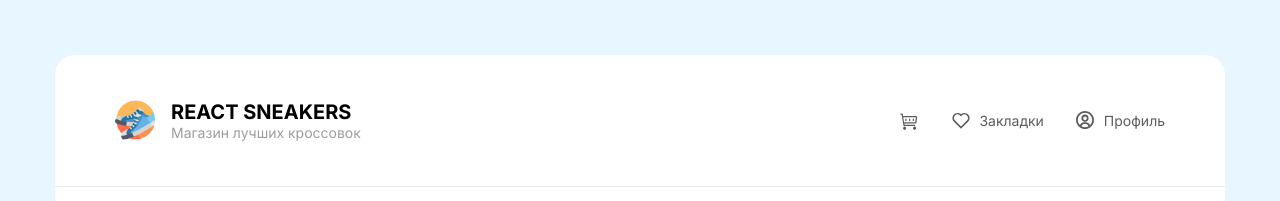
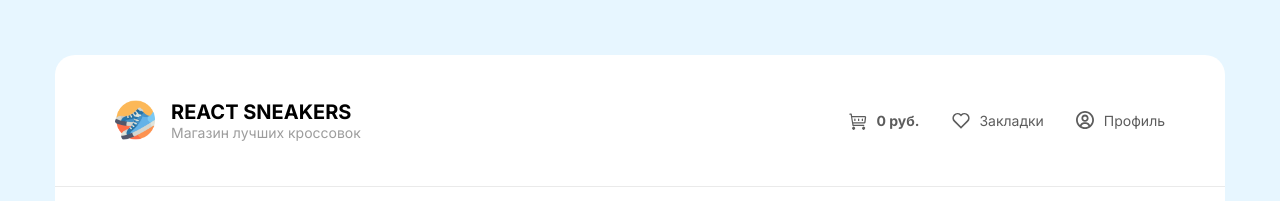
Before and after one commit to ZooMbix-hub/Next-Sneakers, a Next.js app: page / in a window 1280 px wide. Shown: the top 201 px of the page. Built offline with nearby package versions, Linux system fonts and the light colour scheme.

Commit message:
feat: добавление активного таба

```diff
--- a/src/app/layouts/PublicLayout/ui/Navigation/Navigation.module.css
+++ b/src/app/layouts/PublicLayout/ui/Navigation/Navigation.module.css
@@ -7,6 +7,7 @@
   display: flex;
   align-items: center;
   gap: 8px;
+  position: relative;
 }
 
 .link span {
@@ -24,3 +25,20 @@
 .link:hover svg {
   color: var(--gray2);
 }
+
+.active::after {
+  content: '';
+  position: absolute;
+  bottom: -5px;
+  width: 100%;
+  height: 3px;
+  background-color: var(--gray2);
+}
+
+.active span {
+  color: var(--gray2);
+}
+
+.active svg {
+  color: var(--gray2);
+}
--- a/src/app/layouts/PublicLayout/ui/Navigation/Navigation.tsx
+++ b/src/app/layouts/PublicLayout/ui/Navigation/Navigation.tsx
@@ -1,20 +1,29 @@
+'use client';
+
 import Link from 'next/link';
+import { usePathname } from 'next/navigation';
+import cn from 'classnames';
 import { Icon } from '@/src/assets';
 import { ROUTES } from '@/src/shared/routes';
 import { Typography } from '@/src/shared/ui/Typography';
 import s from './Navigation.module.css';
 
 export function Navigation() {
+  const pathname = usePathname();
+
   return (
     <nav>
       <ul className={s.linkContainer}>
         <li>
-          <Link className={s.link} href={ROUTES.basket}>
+          <Link className={cn(s.link, {[s.active]: pathname === ROUTES.basket})} href={ROUTES.basket}>
             <Icon.Basket />
+            <Typography weight={'bold'}>
+              {'0 руб.'}
+            </Typography>
           </Link>
         </li>
         <li>
-          <Link className={s.link} href={ROUTES.deferred}>
+          <Link className={cn(s.link, {[s.active]: pathname === ROUTES.deferred})} href={ROUTES.deferred}>
             <Icon.Defferred />
             <Typography color={'gray3'}>
               {'Закладки'}
@@ -22,7 +31,7 @@ export function Navigation() {
           </Link>
         </li>
         <li>
-          <Link className={s.link} href={ROUTES.profile}>
+          <Link className={cn(s.link, {[s.active]: pathname === ROUTES.profile})} href={ROUTES.profile}>
             <Icon.Profile />
             <Typography color={'gray3'}>
               {'Профиль'}
--- a/src/assets/Icon/icons/Profile.tsx
+++ b/src/assets/Icon/icons/Profile.tsx
@@ -2,6 +2,6 @@ import type { IconProps } from '../Icon';
 
 export const Profile = (props: IconProps) => (
   <svg width="20" height="20" viewBox="0 0 20 20" fill="#9B9B9B" xmlns="http://www.w3.org/2000/svg" {...props}>
-    <path fill-rule="evenodd" clip-rule="evenodd" d="M0 9C0 4.1211 4.1211 0 9 0C13.8789 0 18 4.1211 18 9C18 11.871 16.5672 14.4702 14.4 16.1316V16.2H14.3082C12.807 17.3205 10.9683 18 9 18C7.0317 18 5.193 17.3205 3.6918 16.2H3.6V16.1316C1.4328 14.4702 0 11.8701 0 9ZM6.41112 13.7124C5.93239 14.0975 5.59923 14.6344 5.4666 15.2343C6.5178 15.8436 7.7256 16.2 9 16.2C10.2744 16.2 11.4822 15.8436 12.5334 15.2343C12.4006 14.6344 12.0674 14.0977 11.5887 13.7126C11.11 13.3275 10.5144 13.1169 9.9 13.1157H8.1C7.48557 13.1168 6.88986 13.3272 6.41112 13.7124ZM12.391 12.0705C13.129 12.5617 13.7057 13.2596 14.049 14.0769C15.3693 12.7638 16.2 10.9584 16.2 9C16.2 5.0967 12.9033 1.8 9 1.8C5.0967 1.8 1.8 5.0967 1.8 9C1.8 10.9584 2.6307 12.7638 3.951 14.0769C4.2943 13.2596 4.87104 12.5617 5.60904 12.0705C6.34704 11.5794 7.21351 11.3168 8.1 11.3157H9.9C10.7865 11.3168 11.653 11.5794 12.391 12.0705ZM5.40001 7.2C5.40001 5.148 6.94801 3.6 9.00001 3.6C11.052 3.6 12.6 5.148 12.6 7.2C12.6 9.252 11.052 10.8 9.00001 10.8C6.94801 10.8 5.40001 9.252 5.40001 7.2ZM7.20001 7.2C7.20001 8.2602 7.93981 9 9.00001 9C10.0602 9 10.8 8.2602 10.8 7.2C10.8 6.1398 10.0602 5.4 9.00001 5.4C7.93981 5.4 7.20001 6.1398 7.20001 7.2Z" fill="currentColor"/>
+    <path d="M0 9C0 4.1211 4.1211 0 9 0C13.8789 0 18 4.1211 18 9C18 11.871 16.5672 14.4702 14.4 16.1316V16.2H14.3082C12.807 17.3205 10.9683 18 9 18C7.0317 18 5.193 17.3205 3.6918 16.2H3.6V16.1316C1.4328 14.4702 0 11.8701 0 9ZM6.41112 13.7124C5.93239 14.0975 5.59923 14.6344 5.4666 15.2343C6.5178 15.8436 7.7256 16.2 9 16.2C10.2744 16.2 11.4822 15.8436 12.5334 15.2343C12.4006 14.6344 12.0674 14.0977 11.5887 13.7126C11.11 13.3275 10.5144 13.1169 9.9 13.1157H8.1C7.48557 13.1168 6.88986 13.3272 6.41112 13.7124ZM12.391 12.0705C13.129 12.5617 13.7057 13.2596 14.049 14.0769C15.3693 12.7638 16.2 10.9584 16.2 9C16.2 5.0967 12.9033 1.8 9 1.8C5.0967 1.8 1.8 5.0967 1.8 9C1.8 10.9584 2.6307 12.7638 3.951 14.0769C4.2943 13.2596 4.87104 12.5617 5.60904 12.0705C6.34704 11.5794 7.21351 11.3168 8.1 11.3157H9.9C10.7865 11.3168 11.653 11.5794 12.391 12.0705ZM5.40001 7.2C5.40001 5.148 6.94801 3.6 9.00001 3.6C11.052 3.6 12.6 5.148 12.6 7.2C12.6 9.252 11.052 10.8 9.00001 10.8C6.94801 10.8 5.40001 9.252 5.40001 7.2ZM7.20001 7.2C7.20001 8.2602 7.93981 9 9.00001 9C10.0602 9 10.8 8.2602 10.8 7.2C10.8 6.1398 10.0602 5.4 9.00001 5.4C7.93981 5.4 7.20001 6.1398 7.20001 7.2Z" fill="currentColor"/>
   </svg>
 );
```
